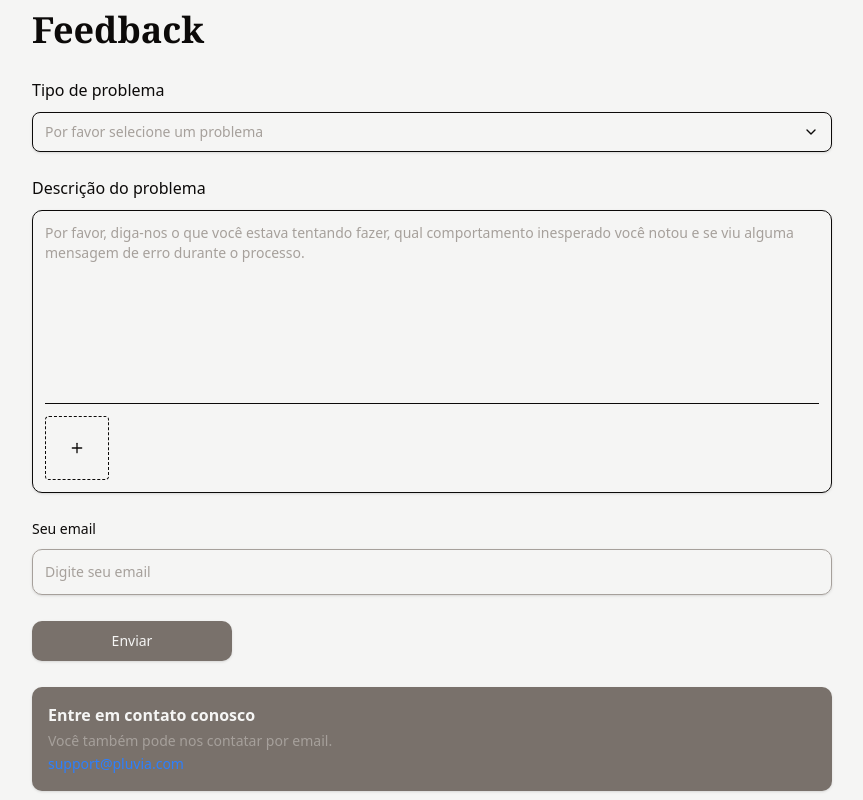
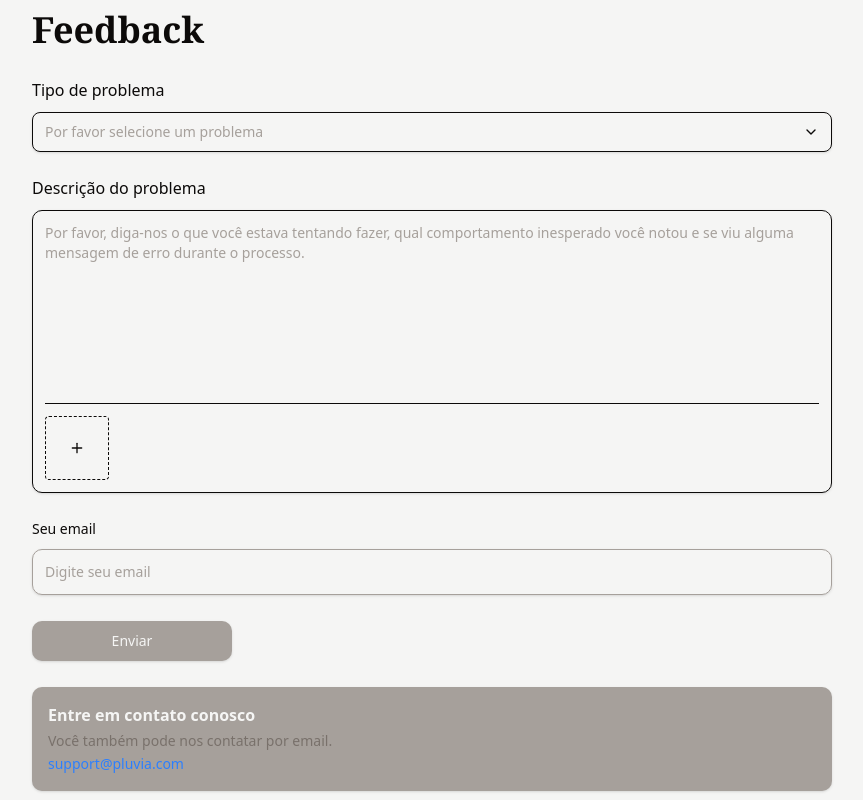
Before and after one commit to pietroaandrade/Floody, a React (Vite) app in the folder frontend/floody-frontend/: page /support in a window 1280 px wide. Shown: the whole page, without its empty margins (208-1071 px from the left). Built offline with nearby package versions, Linux system fonts and the light colour scheme.

Commit message:
fix.colors

```diff
--- a/frontend/floody-frontend/src/components/Support/Support.jsx
+++ b/frontend/floody-frontend/src/components/Support/Support.jsx
@@ -71,13 +71,13 @@ export default function Support(){
                     </input>
 
                 </div>
-                <button className="mt-4 inline-flex items-center shadow justify-center whitespace-nowrap text-sm font-medium text-stone-100 transition-colors  bg-stone-500 h-[36px] px-[12px] rounded-[10px] gap-[6px] hover:opacity-90 w-[200px] min-h-10">
+                <button className="mt-4 inline-flex items-center shadow justify-center whitespace-nowrap text-sm font-medium text-stone-100 transition-colors  bg-stone-400 h-[36px] px-[12px] rounded-[10px] gap-[6px] hover:opacity-90 w-[200px] min-h-10">
                     Enviar
 
                 </button>
-                <div className="mt-4 bg-stone-500 rounded-[10px] shadow p-4">
+                <div className="mt-4 bg-stone-400 rounded-[10px] shadow p-4">
                     <h2 class="text-base font-semibold mb-1 text-stone-100">Entre em contato conosco</h2>
-                    <p class="text-sm text-stone-400">Você também pode nos contatar por email.</p>
+                    <p class="text-sm text-stone-500">Você também pode nos contatar por email.</p>
                     <a href="mailto:support@pluvia.com" class="text-sm text-blue-500 hover:opacity-80">support@pluvia.com</a>
                 </div>
 
```
